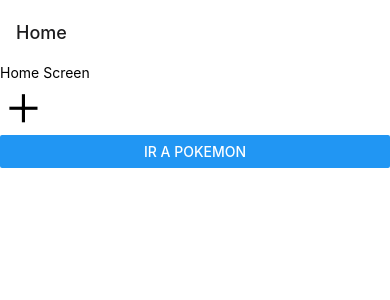
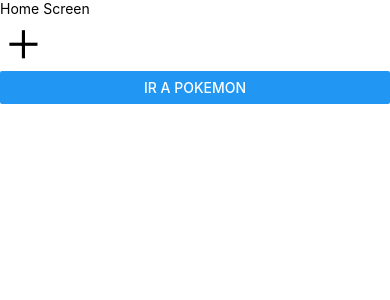
Before and after one commit to juandie019/pokedex, a React Native app: screen / in a window 390 px wide. Shown: the top 300 px of the page. Built offline with nearby package versions, Linux system fonts and the light colour scheme.

Commit message:
Fix: Header configuration

```diff
--- a/src/navigator/Navigator.tsx
+++ b/src/navigator/Navigator.tsx
@@ -7,7 +7,7 @@
 
 export const Navigator = () => {
   return (
-    <Stack.Navigator screenOptions={{ headerShadowVisible: false, contentStyle: { backgroundColor: 'white' } }}>
+    <Stack.Navigator screenOptions={{ headerShown: false, contentStyle: { backgroundColor: 'white' } }}>
         <Stack.Screen name="Home" component={ HomeScreen } />
         <Stack.Screen name="PokemonScreen" component={ PokemonScreen } />
     </Stack.Navigator>
```
